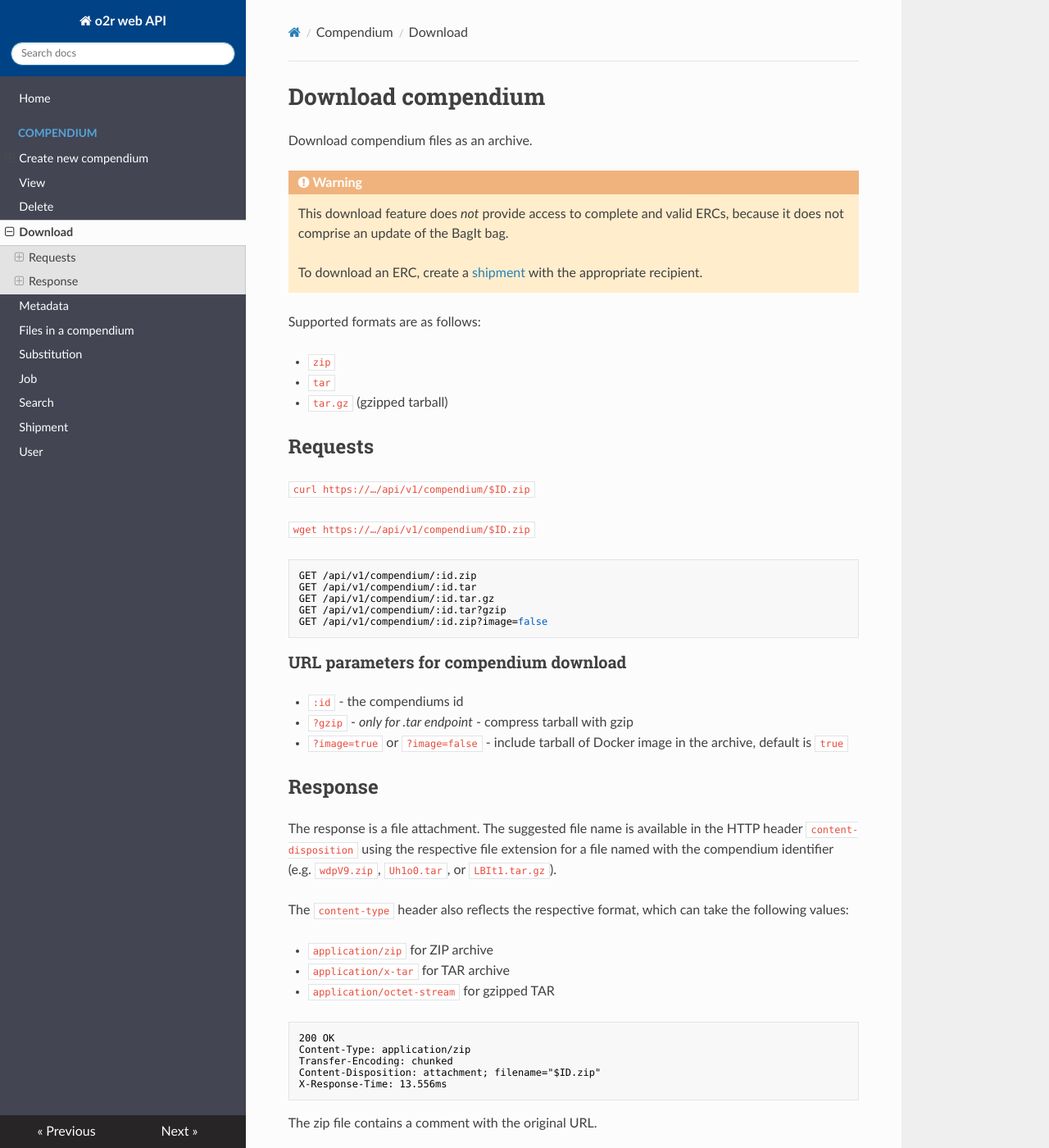
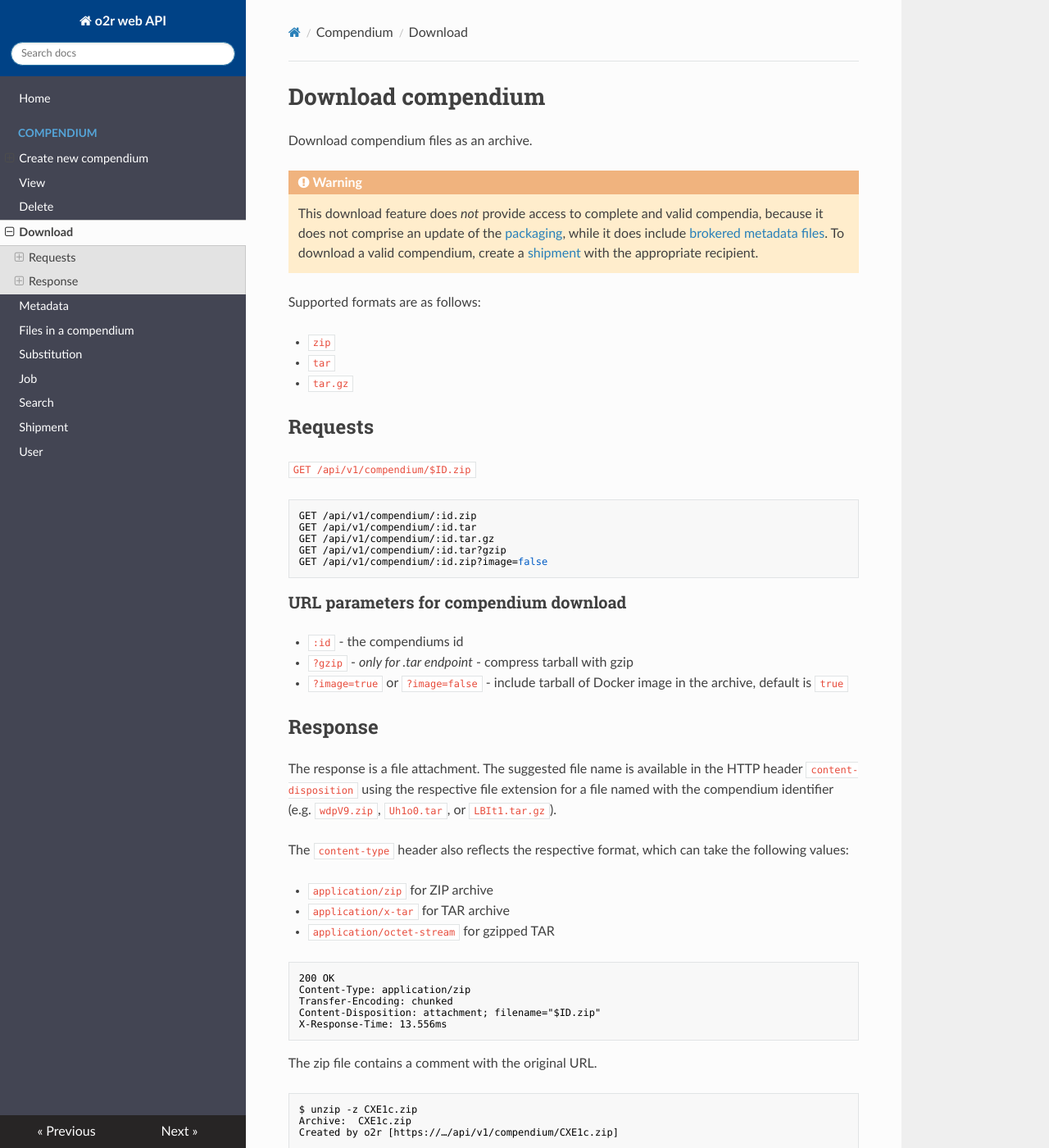
Before and after one commit to o2r-project/api, an MkDocs documentation site: the page built from docs/compendium/download.md, in a window 1280 px wide and 1400 px high. Shown: the whole window at 82% size. Built offline with MkDocs 1.6.1, drawn with Linux system fonts in a browser that asks for light colours; nearby versions of some CDN libraries; old or Windows-style settings are respelled for this version of MkDocs; some of the changed text lies outside the part shown.

Commit message:
harmonize formatting, minor clarifications;

````diff
--- a/docs/compendium/download.md
+++ b/docs/compendium/download.md
@@ -3,21 +3,18 @@
 Download compendium files as an archive.
 
 !!! Warning
-    This download feature does _not_ provide access to complete and valid ERCs, because it does not comprise an update of the BagIt bag.
-
-    To download an ERC, create a [shipment](../shipment.md) with the appropriate recipient.
+    This download feature does _not_ provide access to complete and valid compendia, because it does not comprise an update of the [packaging](../shipment.md#packaging), while it does include [brokered metadata files](metadata.md#update-metadata).
+    To download a valid compendium, create a [shipment](../shipment.md) with the appropriate recipient.
 
 Supported formats are as follows:
 
 - `zip`
 - `tar`
-- `tar.gz` (gzipped tarball)
+- `tar.gz`
 
 ## Requests
 
-`curl https://…/api/v1/compendium/$ID.zip`
-
-`wget https://…/api/v1/compendium/$ID.zip`
+`GET /api/v1/compendium/$ID.zip`
 
 ```bash
 GET /api/v1/compendium/:id.zip
@@ -61,7 +58,7 @@
 
 ### Error responses for compendium download
 
-```bash
+```json
 404 Not Found
 
 {"error":"no compendium with this id"}
````
Also changed, not shown: docs/compendium/metadata.md (+27 -41 lines).
